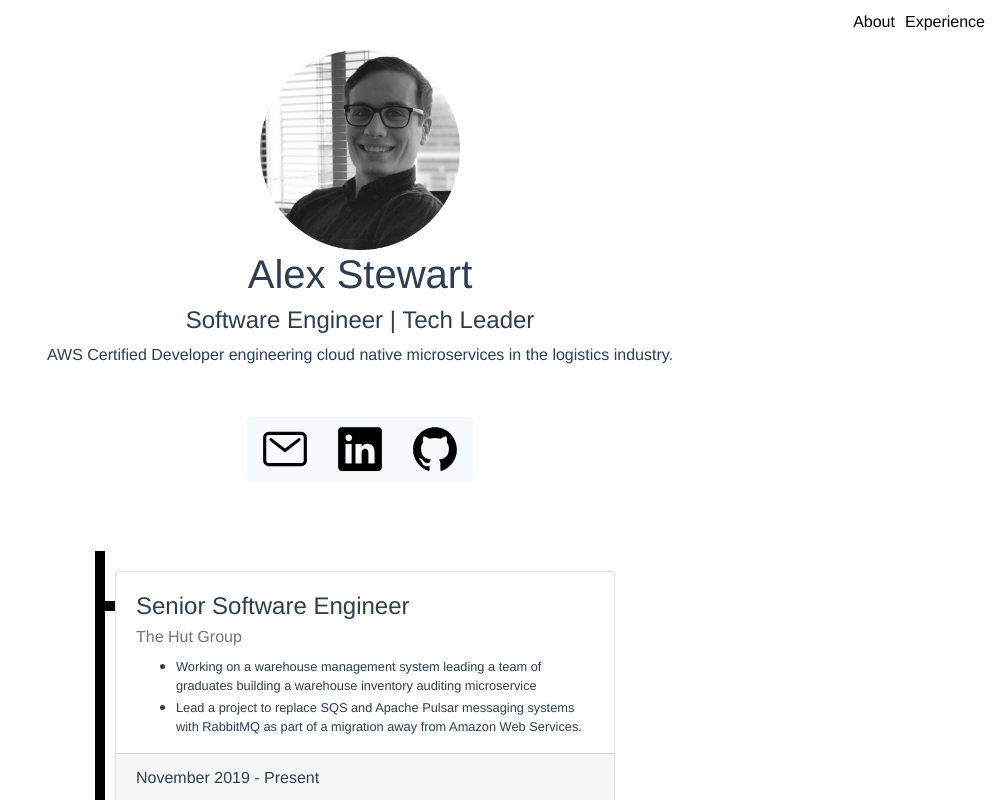
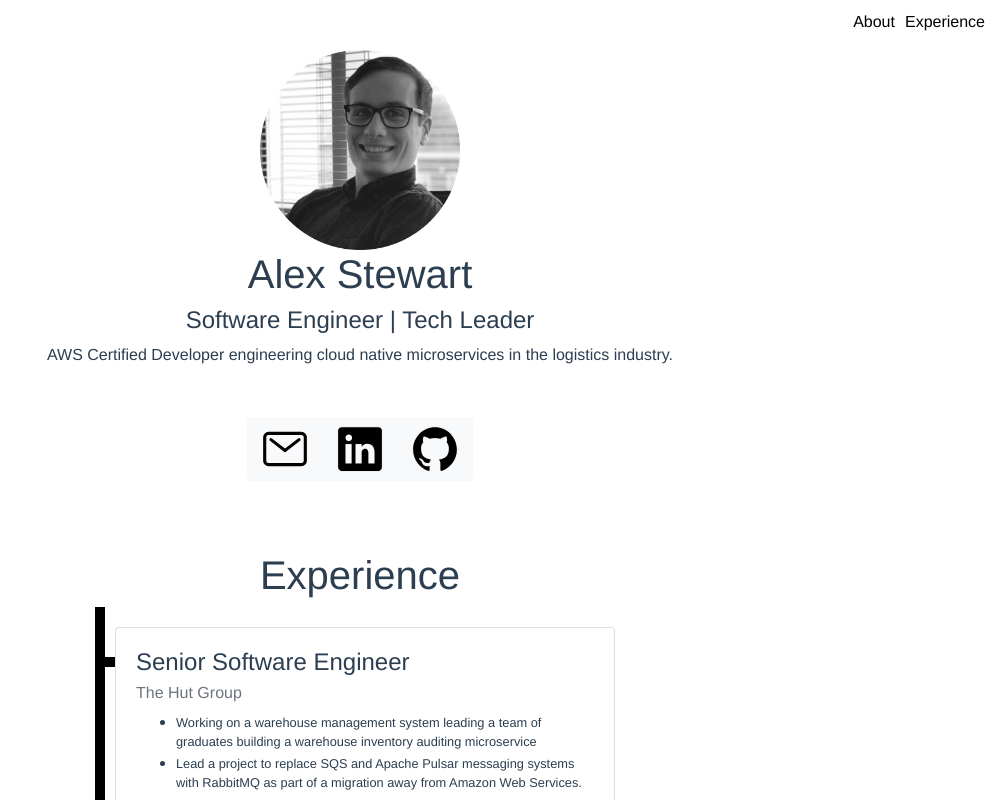
Before and after one commit to alex-stewart/professional-website, a Vue app in the folder frontend/: page / in a window 1280 px wide. Shown: the top 800 px of the page, without its empty margins (280-1280 px from the left). Built offline with nearby package versions, Linux system fonts and the light colour scheme.

Commit message:
Adding experience header

```diff
--- a/frontend/src/components/Experience.vue
+++ b/frontend/src/components/Experience.vue
@@ -2,6 +2,9 @@
     <div id="experience">
         <b-container>
             <b-col>
+                <b-row align-h="center">
+                    <div class="h1">Experience</div>
+                </b-row>
                 <b-row align-h="center" v-for="role in roles" v-bind:key="role">
                     <div class="timeline-segment"/>
                     <Role class="row-card" :role="role"/>
```
